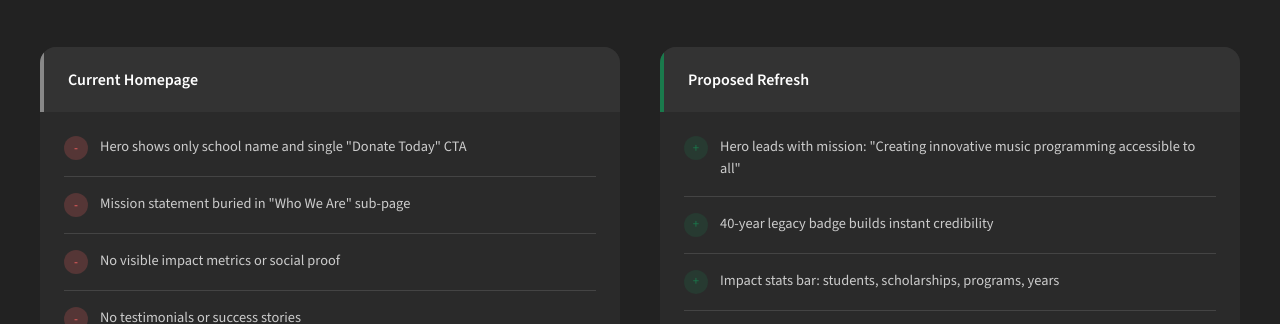
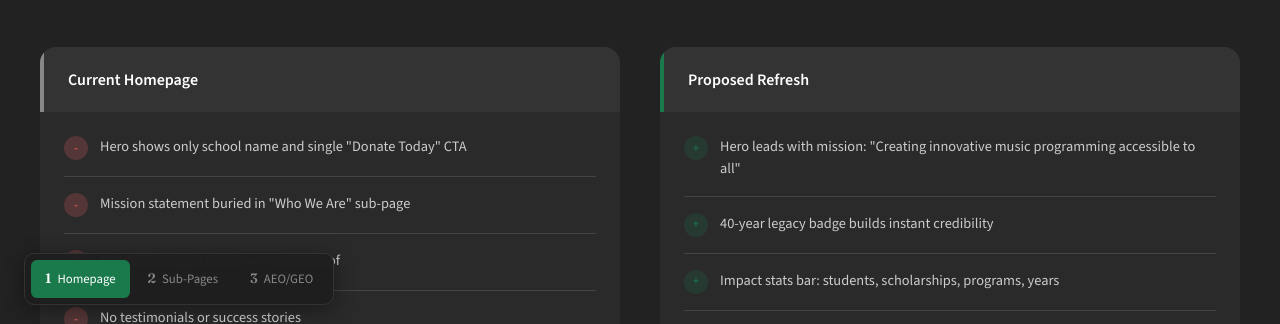
Before and after one commit to cbanner/ncms-mockup, a plain HTML site: page index.html in a window 1280 px wide. Shown: the part 471-795 px from the top of the page. Drawn offline with nearby package versions, Linux system fonts and the light colour scheme.

Commit message:
Add presentation navigation to all pages
Fixed bottom-left nav for easy switching between:
- Homepage mockup
- Sub-page templates
- AEO/GEO presentation

Co-Authored-By: Claude Opus 4.5 <noreply@anthropic.com>

```diff
--- a/index.html
+++ b/index.html
@@ -957,9 +957,61 @@
                 grid-template-columns: 1fr;
             }
         }
+
+        /* Presentation Navigation */
+        .pres-nav {
+            position: fixed;
+            bottom: 24px;
+            left: 24px;
+            display: flex;
+            gap: 4px;
+            background: rgba(30, 30, 30, 0.95);
+            padding: 6px;
+            border-radius: 10px;
+            border: 1px solid #333;
+            backdrop-filter: blur(10px);
+            z-index: 1000;
+            box-shadow: 0 4px 20px rgba(0, 0, 0, 0.4);
+        }
+
+        .pres-nav a {
+            display: flex;
+            align-items: center;
+            gap: 6px;
+            padding: 8px 14px;
+            border-radius: 6px;
+            color: #888;
+            text-decoration: none;
+            font-size: 0.8rem;
+            font-weight: 500;
+            transition: all 0.2s ease;
+        }
+
+        .pres-nav a:hover {
+            color: #fff;
+            background: rgba(255, 255, 255, 0.1);
+        }
+
+        .pres-nav a.active {
+            color: white;
+            background: var(--ncms-green);
+        }
+
+        .pres-nav a .nav-num {
+            font-family: 'Fraunces', serif;
+            font-weight: 600;
+            font-size: 0.85rem;
+        }
     </style>
 </head>
 <body>
+
+    <!-- Presentation Navigation -->
+    <nav class="pres-nav">
+        <a href="index.html" class="active"><span class="nav-num">1</span> Homepage</a>
+        <a href="index2.html"><span class="nav-num">2</span> Sub-Pages</a>
+        <a href="index3.html"><span class="nav-num">3</span> AEO/GEO</a>
+    </nav>
 
     <!-- Presentation Header -->
     <header class="presentation-header">
```
Also changed, not shown: index2.html (+52 -0 lines), index3.html (+52 -0 lines).
